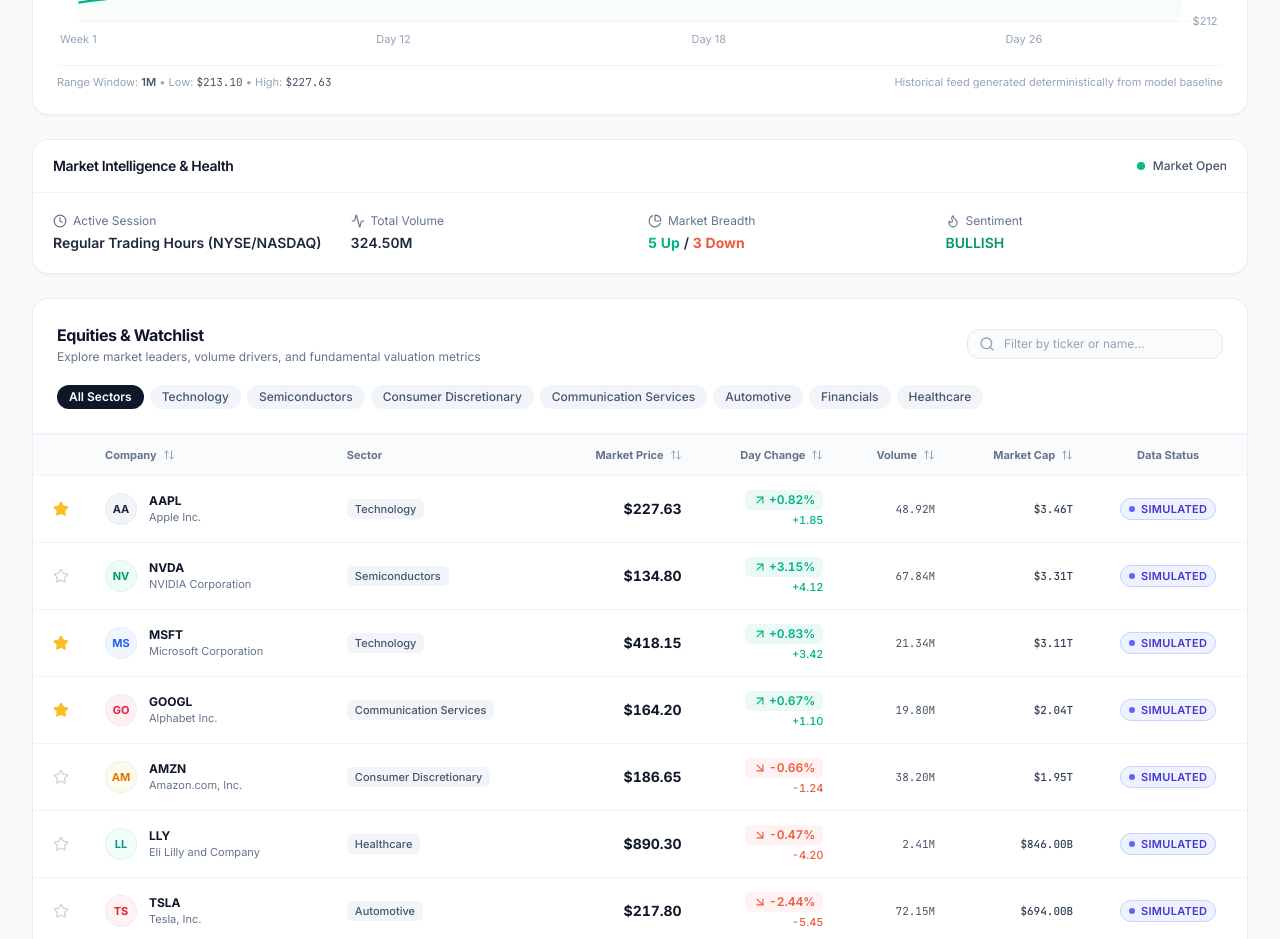
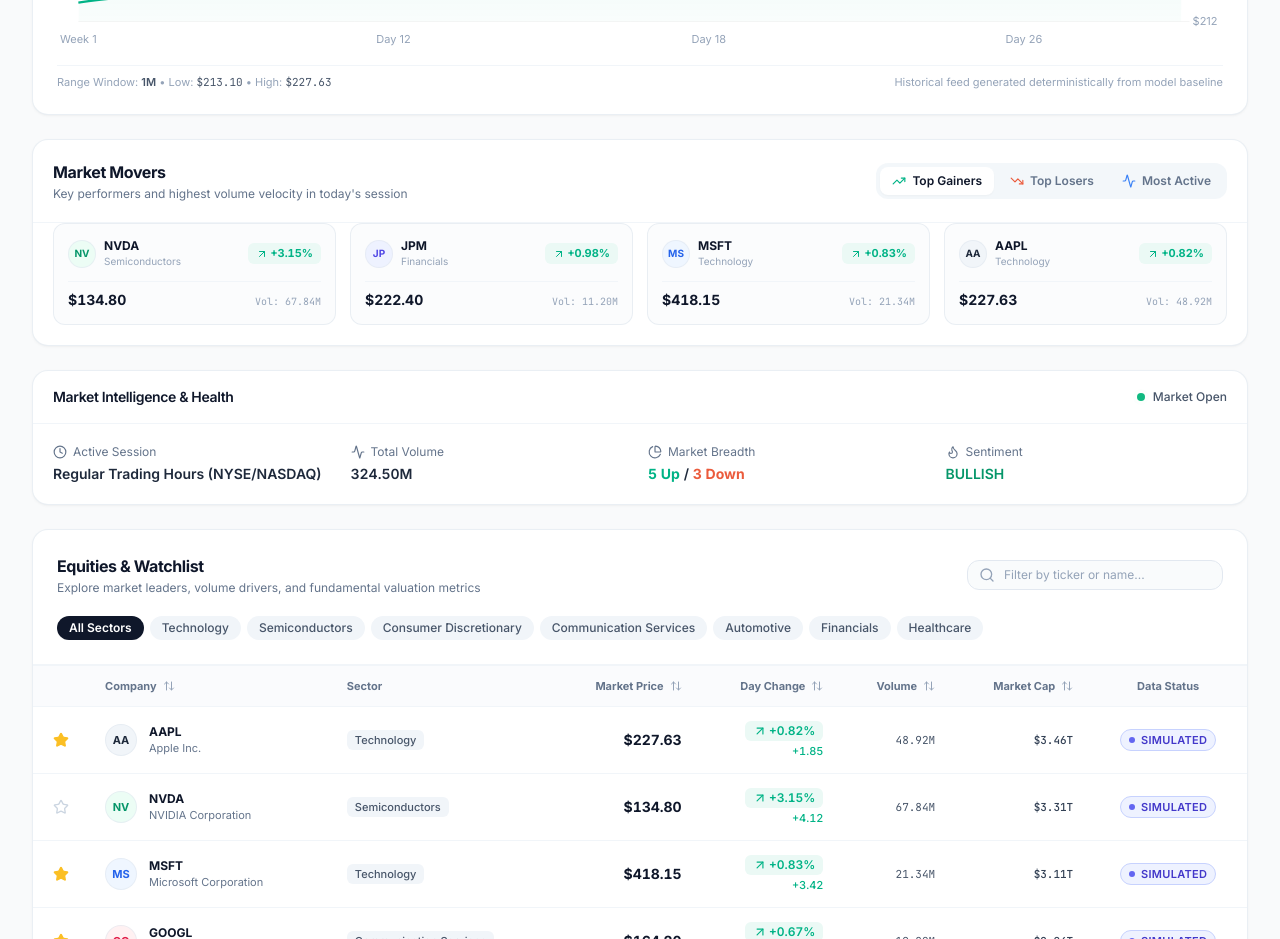
Before and after one commit to aaravsingh4/Stock-Price-Dashboard, a React (Vite) app: page / in a window 1280 px wide. Shown: the part 900-1839 px from the top of the page. Built offline with nearby package versions, Linux system fonts and the light colour scheme.

Commit message:
feat: add market movers panels

```diff
--- a/src/App.tsx
+++ b/src/App.tsx
@@ -10,6 +10,7 @@
 import { EmptyState } from './components/ui/EmptyState';
 import { MarketIndex, MarketOverviewStats, StockQuote, TimeRange } from './types/stock';
 import { StockChart } from './components/dashboard/StockChart';
+import { MarketMovers } from './components/dashboard/MarketMovers';
 import {
   fetchSimulatedMarketData,
   INITIAL_MARKET_INDICES,
@@ -125,6 +126,14 @@
                   timeRange={chartTimeRange}
                   onTimeRangeChange={setChartTimeRange}
                   onToggleWatchlist={handleToggleWatchlist}
+                />
+              </section>
+
+              {/* Market Movers Panels */}
+              <section aria-label="Market Movers">
+                <MarketMovers
+                  stocks={stocks}
+                  onSelectStock={handleStockSelect}
                 />
               </section>
 
--- /dev/null
+++ b/src/components/dashboard/MarketMovers.tsx
@@ -0,0 +1,182 @@
+import { useState, useMemo } from 'react';
+import { TrendingUp, TrendingDown, Activity, ArrowUpRight, ArrowDownRight } from 'lucide-react';
+import { StockQuote } from '../../types/stock';
+import { Card, CardHeader, CardTitle, CardContent } from '../ui/Card';
+import { formatCurrency, formatPercent, formatVolume } from '../../utils/formatters';
+import { cn } from '../../utils/cn';
+
+interface MarketMoversProps {
+  stocks: StockQuote[];
+  onSelectStock?: (stock: StockQuote) => void;
+  className?: string;
+}
+
+type MoverCategory = 'gainers' | 'losers' | 'volume';
+
+const COMPANY_PALETTES: Record<string, { bg: string; text: string }> = {
+  AAPL: { bg: 'bg-slate-100 dark:bg-slate-800', text: 'text-slate-800 dark:text-slate-200' },
+  MSFT: { bg: 'bg-blue-50 dark:bg-blue-950/60', text: 'text-blue-600 dark:text-blue-400' },
+  NVDA: { bg: 'bg-emerald-50 dark:bg-emerald-950/60', text: 'text-emerald-600 dark:text-emerald-400' },
+  AMZN: { bg: 'bg-amber-50 dark:bg-amber-950/60', text: 'text-amber-600 dark:text-amber-400' },
+  GOOGL: { bg: 'bg-rose-50 dark:bg-rose-950/60', text: 'text-rose-600 dark:text-rose-400' },
+  TSLA: { bg: 'bg-red-50 dark:bg-red-950/60', text: 'text-red-600 dark:text-red-400' },
+  JPM: { bg: 'bg-indigo-50 dark:bg-indigo-950/60', text: 'text-indigo-600 dark:text-indigo-400' },
+  LLY: { bg: 'bg-teal-50 dark:bg-teal-950/60', text: 'text-teal-600 dark:text-teal-400' },
+};
+
+export function MarketMovers({ stocks, onSelectStock, className }: MarketMoversProps) {
+  const [activeTab, setActiveTab] = useState<MoverCategory>('gainers');
+
+  // Top gainers: sorted by changePercent descending
+  const topGainers = useMemo(() => {
+    return [...stocks].sort((a, b) => b.changePercent - a.changePercent).slice(0, 4);
+  }, [stocks]);
+
+  // Top losers: sorted by changePercent ascending
+  const topLosers = useMemo(() => {
+    return [...stocks].sort((a, b) => a.changePercent - b.changePercent).slice(0, 4);
+  }, [stocks]);
+
+  // Most active by volume: sorted by volume descending
+  const mostActive = useMemo(() => {
+    return [...stocks].sort((a, b) => b.volume - a.volume).slice(0, 4);
+  }, [stocks]);
+
+  const activeStocks = useMemo(() => {
+    switch (activeTab) {
+      case 'gainers':
+        return topGainers;
+      case 'losers':
+        return topLosers;
+      case 'volume':
+        return mostActive;
+    }
+  }, [activeTab, topGainers, topLosers, mostActive]);
+
+  const categories = [
+    {
+      id: 'gainers' as MoverCategory,
+      label: 'Top Gainers',
+      icon: TrendingUp,
+      badgeColor: 'text-market-up',
+    },
+    {
+      id: 'losers' as MoverCategory,
+      label: 'Top Losers',
+      icon: TrendingDown,
+      badgeColor: 'text-market-down',
+    },
+    {
+      id: 'volume' as MoverCategory,
+      label: 'Most Active',
+      icon: Activity,
+      badgeColor: 'text-blue-500',
+    },
+  ];
+
+  return (
+    <Card className={cn('overflow-hidden border border-slate-200/70 dark:border-surface-darkBorder', className)}>
+      <CardHeader className="flex-col sm:flex-row items-start sm:items-center justify-between gap-3 p-5">
+        <div>
+          <CardTitle className="text-base font-bold text-slate-900 dark:text-white">
+            Market Movers
+          </CardTitle>
+          <p className="text-xs text-slate-500 dark:text-slate-400 mt-0.5">
+            Key performers and highest volume velocity in today's session
+          </p>
+        </div>
+
+        {/* Category Pills (Groww-style) */}
+        <div className="flex items-center gap-1 bg-slate-100/80 dark:bg-slate-900/80 p-1 rounded-xl">
+          {categories.map((cat) => {
+            const Icon = cat.icon;
+            const isSelected = activeTab === cat.id;
+            return (
+              <button
+                key={cat.id}
+                type="button"
+                onClick={() => setActiveTab(cat.id)}
+                className={cn(
+                  'flex items-center gap-1.5 px-3 py-1.5 text-xs font-semibold rounded-lg transition-all select-none',
+                  isSelected
+                    ? 'bg-white dark:bg-surface-darkCard text-slate-900 dark:text-white shadow-subtle'
+                    : 'text-slate-500 dark:text-slate-400 hover:text-slate-900 dark:hover:text-white'
+                )}
+              >
+                <Icon className={cn('w-3.5 h-3.5', cat.badgeColor)} />
+                <span>{cat.label}</span>
+              </button>
+            );
+          })}
+        </div>
+      </CardHeader>
+
+      <CardContent className="p-5 pt-0">
+        <div className="grid grid-cols-1 sm:grid-cols-2 lg:grid-cols-4 gap-3.5">
+          {activeStocks.map((stock) => {
+            const isUp = stock.change >= 0;
+            const palette = COMPANY_PALETTES[stock.symbol] || {
+              bg: 'bg-slate-100 dark:bg-slate-800',
+              text: 'text-slate-700 dark:text-slate-300',
+            };
+
+            return (
+              <div
+                key={stock.symbol}
+                onClick={() => onSelectStock?.(stock)}
+                className="p-3.5 rounded-xl border border-slate-200/70 dark:border-surface-darkBorder bg-slate-50/50 hover:bg-white dark:bg-surface-darkCard/50 dark:hover:bg-surface-darkCard hover:border-slate-300 dark:hover:border-slate-600 hover:shadow-subtle transition-all cursor-pointer group"
+              >
+                <div className="flex items-center justify-between mb-2">
+                  <div className="flex items-center gap-2">
+                    <div
+                      className={cn(
+                        'w-7 h-7 rounded-full flex items-center justify-center font-bold text-[10px] shrink-0 border border-slate-200/60 dark:border-surface-darkBorder',
+                        palette.bg,
+                        palette.text
+                      )}
+                    >
+                      {stock.symbol.slice(0, 2)}
+                    </div>
+                    <div>
+                      <div className="font-bold text-xs text-slate-900 dark:text-white group-hover:text-brand-500 transition-colors">
+                        {stock.symbol}
+                      </div>
+                      <div className="text-[10px] text-slate-400 dark:text-slate-500 truncate max-w-[90px]">
+                        {stock.sector}
+                      </div>
+                    </div>
+                  </div>
+
+                  <span
+                    className={cn(
+                      'inline-flex items-center gap-0.5 px-2 py-0.5 rounded-md text-[11px] font-bold tabular-nums',
+                      isUp
+                        ? 'text-market-up bg-market-upBg dark:bg-market-upDarkBg dark:text-market-upDark'
+                        : 'text-market-down bg-market-downBg dark:bg-market-downDarkBg dark:text-market-downDark'
+                    )}
+                  >
+                    {isUp ? (
+                      <ArrowUpRight className="w-3 h-3" />
+                    ) : (
+                      <ArrowDownRight className="w-3 h-3" />
+                    )}
+                    {formatPercent(stock.changePercent)}
+                  </span>
+                </div>
+
+                <div className="flex items-baseline justify-between mt-3 pt-2 border-t border-slate-100 dark:border-surface-darkBorder/60">
+                  <span className="text-sm font-extrabold text-slate-900 dark:text-white tabular-nums">
+                    {formatCurrency(stock.price)}
+                  </span>
+                  <span className="text-[10px] text-slate-400 font-mono tabular-nums">
+                    Vol: {formatVolume(stock.volume)}
+                  </span>
+                </div>
+              </div>
+            );
+          })}
+        </div>
+      </CardContent>
+    </Card>
+  );
+}
```
